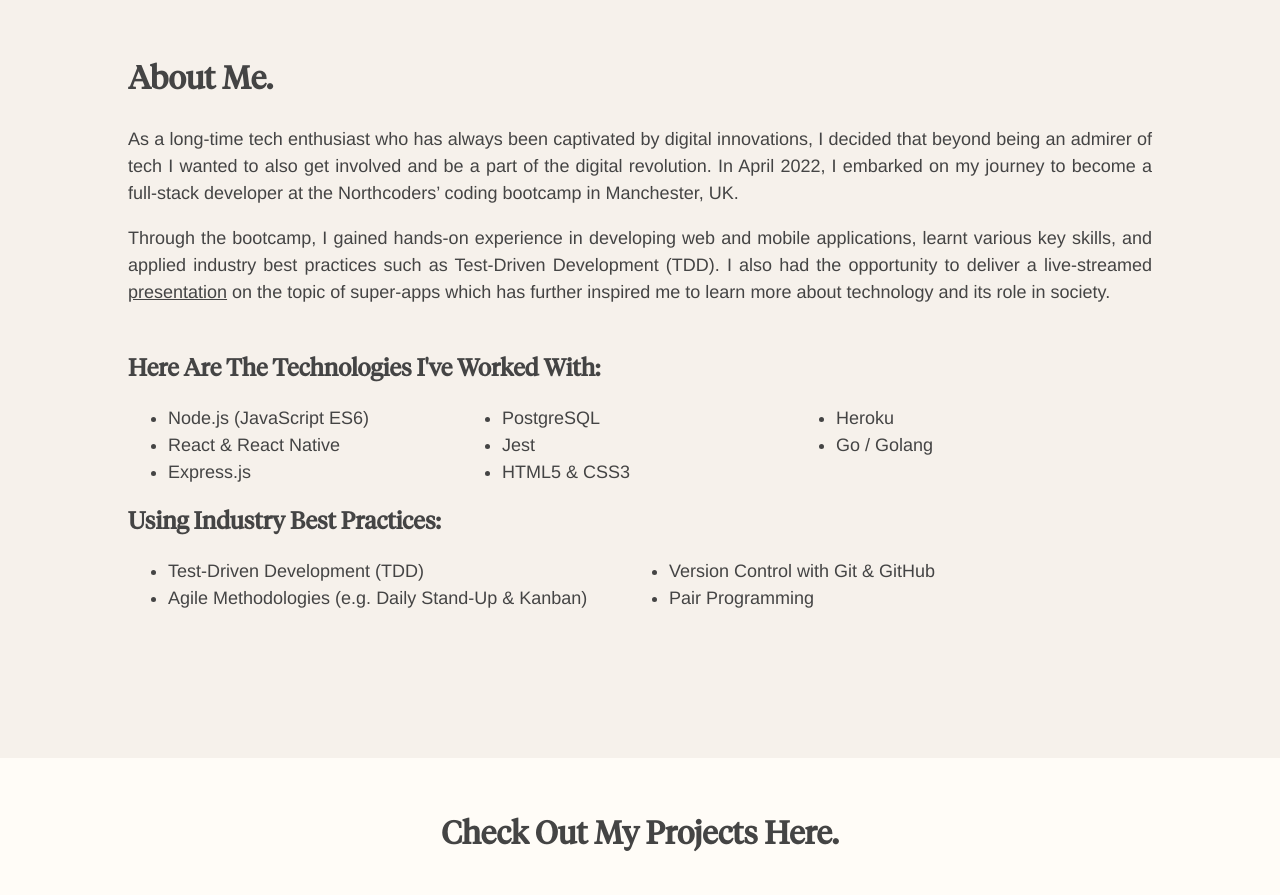
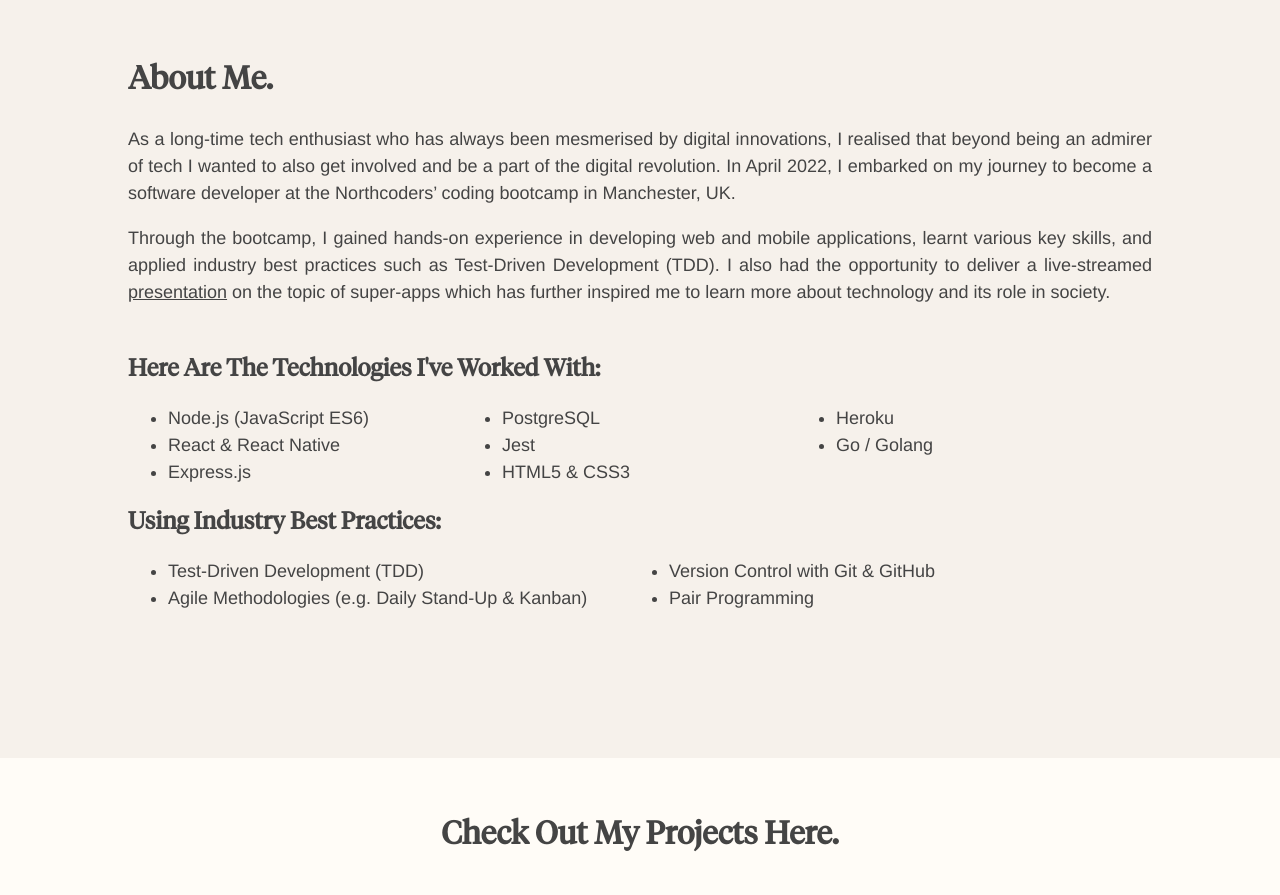
Before and after one commit to OneInfiniteLoops/Portfolio, a React (Create React App) app: page / in a window 1280 px wide. Shown: the part 820-1715 px from the top of the page. Built offline with nearby package versions, Linux system fonts and the light colour scheme.

Commit message:
Edits first paragraph

```diff
--- a/src/components/About.jsx
+++ b/src/components/About.jsx
@@ -3,10 +3,10 @@ const About = () => {
     <div id="about">
       <h1>About Me.</h1>
       <p>
-        As a long-time tech enthusiast who has always been captivated by digital
-        innovations, I decided that beyond being an admirer of tech I wanted to
+        As a long-time tech enthusiast who has always been mesmerised by digital
+        innovations, I realised that beyond being an admirer of tech I wanted to
         also get involved and be a part of the digital revolution. In April
-        2022, I embarked on my journey to become a full-stack developer at the
+        2022, I embarked on my journey to become a software developer at the
         Northcoders’ coding bootcamp in Manchester, UK.
       </p>
       <p>
```
